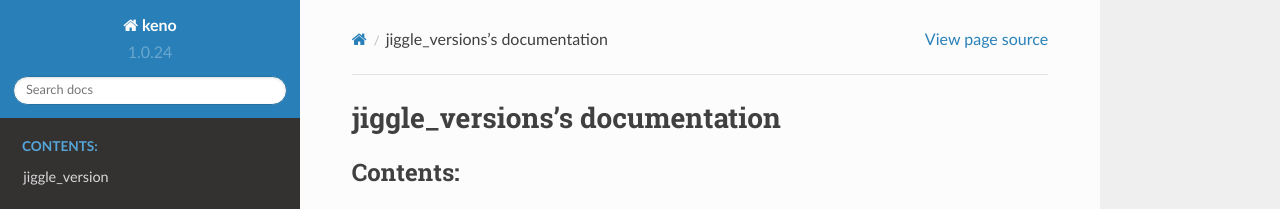
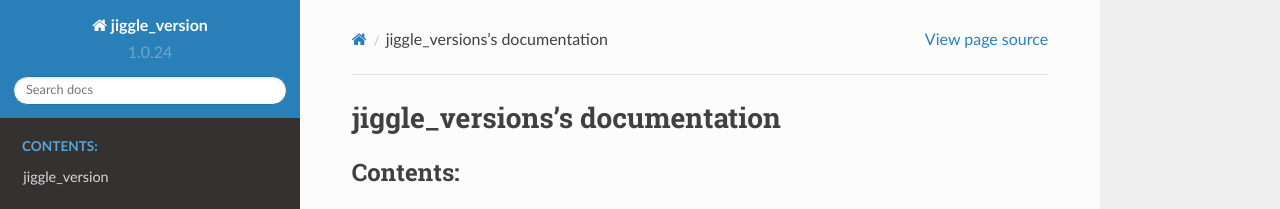
Before and after one commit to matthewdeanmartin/jiggle_version, a Sphinx documentation site: the page built from docs/source/index.rst, in a window 1280 px wide. Shown: the top 209 px of the page. Built offline with Sphinx 7.4.7 and the Read the Docs theme 2.0.0, drawn with Linux system fonts in a browser that asks for light colours.

Commit message:
something

```diff
--- a/docs/source/conf.py
+++ b/docs/source/conf.py
@@ -25,7 +25,7 @@ import jiggle_version
 
 # -- Project information -----------------------------------------------------
 
-project = 'keno'
+project = 'jiggle_version'
 copyright = '2018, Matthew Martin'
 author = 'Matthew Martin'
 
```
